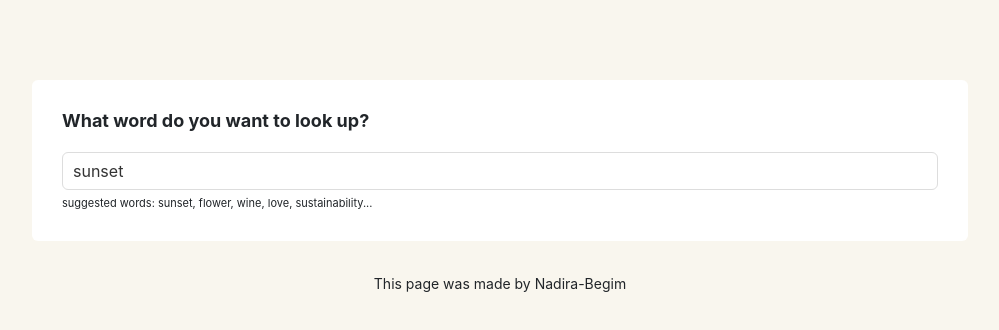
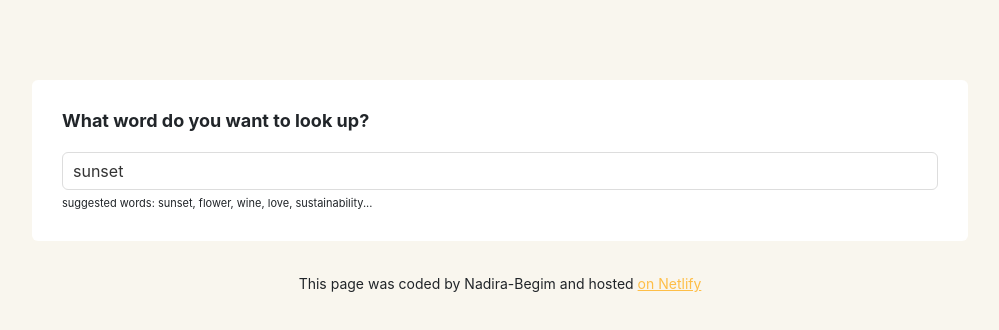
Before and after one commit to Nadi2894/dictionary-app, a React (Create React App) app: page / in a window 1280 px wide. Shown: the top 330 px of the page, without its empty margins (140-1139 px from the left). Built offline with nearby package versions, Linux system fonts and the light colour scheme; no server answers.

Commit message:
Footer added

```diff
--- a/src/App.js
+++ b/src/App.js
@@ -10,7 +10,11 @@ export default function App() {
         </main>
       </div>
       <footer className="app-footer">
-        <small> This page was made by Nadira-Begim</small>
+        <small>
+          {" "}
+          This page was coded by Nadira-Begim and hosted{" "}
+          <a href="https://magenta-chaja-afc907.netlify.app"> on Netlify</a>
+        </small>
       </footer>
     </div>
   );
```
